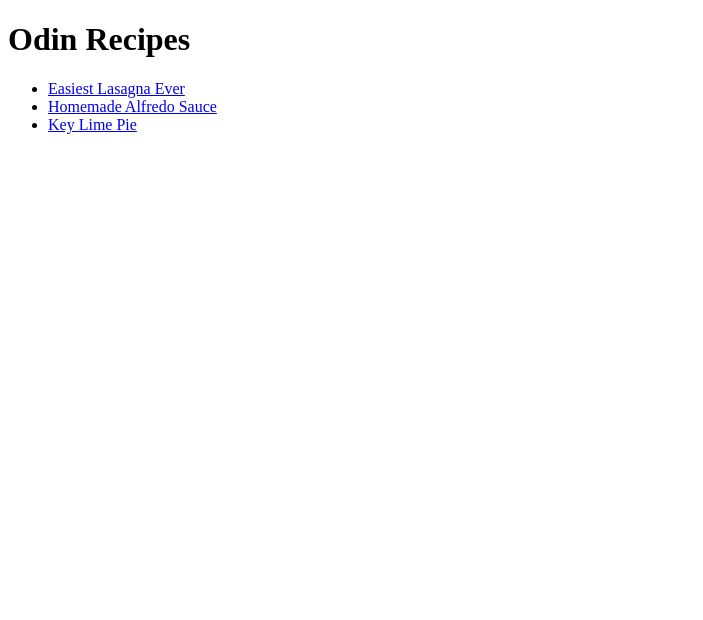
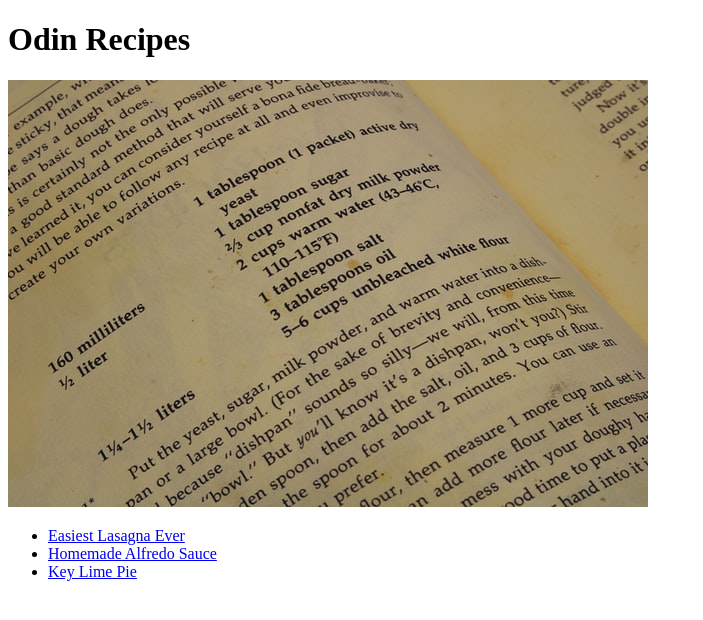
Before and after one commit to andrewjkramer/odin-recipes, a plain HTML site: page index.html in a window 1280 px wide. Shown: the whole page, without its empty margins (0-703 px from the left). Drawn offline with Linux system fonts and the light colour scheme.

Commit message:
Added image

```diff
--- a/index.html
+++ b/index.html
@@ -8,6 +8,7 @@
 </head>
 <body>
   <h1>Odin Recipes</h1>
+  <img src="/img/recipebook.jpg" alt="recipe book page">
   <ul>
     <li><a href="./recipes/lasagna.html">Easiest Lasagna Ever</a></li>
     <li><a href="./recipes/alfredosauce.html">Homemade Alfredo Sauce</a></li>
```
Also changed, not shown: img/recipebook.jpg (added).
